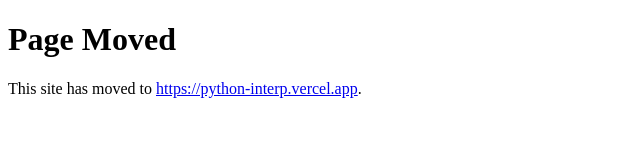
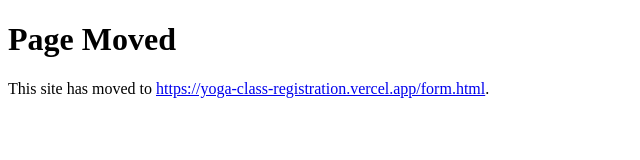
Before and after one commit to dopplertgy-cmd/custom_http, a website: page frontend/index.html in a window 1280 px wide. Shown: the whole page, without its empty margins (0-640 px from the left). Drawn offline with Linux system fonts and the light colour scheme.

Commit message:
Update index.html

```diff
--- a/frontend/index.html
+++ b/frontend/index.html
@@ -6,6 +6,6 @@
 </head>
 <body>
   <h1>Page Moved</h1>
-  <p>This site has moved to <a href="https://python-interp.vercel.app">https://python-interp.vercel.app</a>.</p>
+  <p>This site has moved to <a href="https://yoga-class-registration.vercel.app/form.html">https://yoga-class-registration.vercel.app/form.html</a>.</p>
 </body>
 </html>
```
